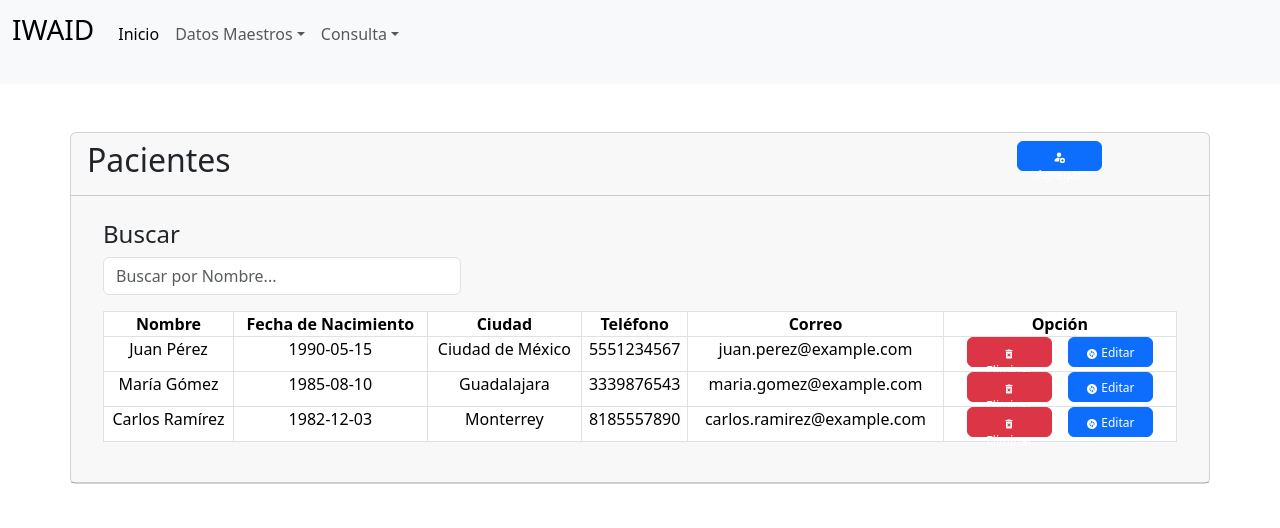
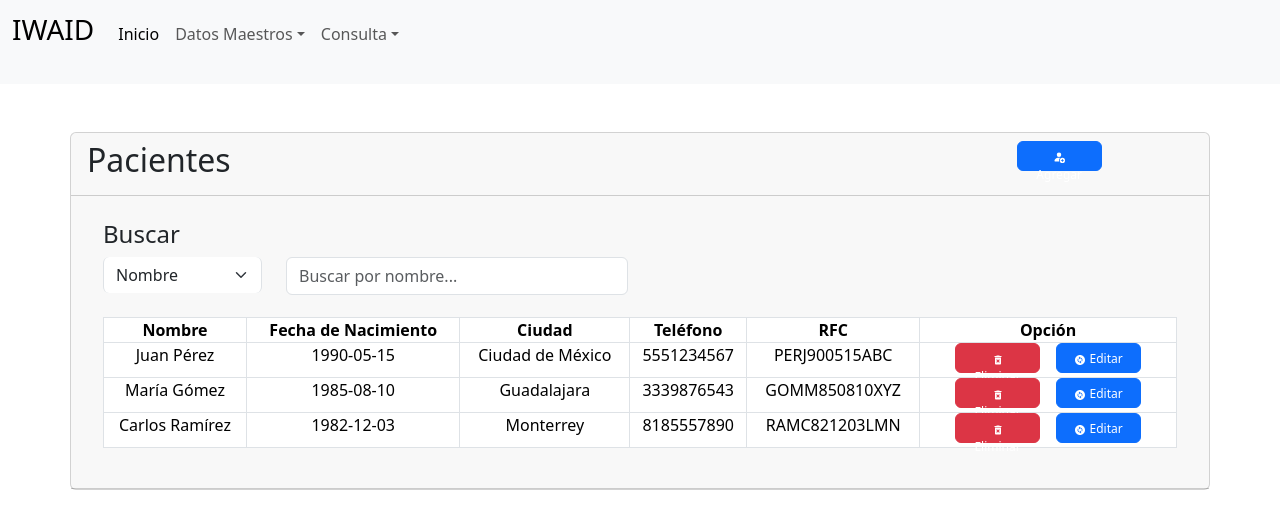
Before and after one commit to Chris-THC/iwaid-ui, a React (Create React App) app: page /patient in a window 1280 px wide. Shown: the top 528 px of the page. Built offline with nearby package versions, Linux system fonts and the light colour scheme.

Commit message:
I added a select that tells the user what data to search for in the table

```diff
--- a/src/Components/Patient/TablePatient.jsx
+++ b/src/Components/Patient/TablePatient.jsx
@@ -22,12 +22,18 @@ export const TablePatient = ({ dataTable }) => {
     "fechaNacimiento",
     "ciudad",
     "telefono",
-    "correo",
+    "rfc",
   ];
   const [searchTerm, setSearchTerm] = useState("");
+  const [searchOption, setSearchOption] = useState("nombre");
+
+  const handleSearchOptionChange = (e) => {
+    setSearchOption(e.target.value);
+    setSearchTerm("");
+  };
 
   const filteredData = dataTable.filter((item) =>
-    item.nombre.toLowerCase().includes(searchTerm.toLowerCase())
+    item[searchOption].toLowerCase().includes(searchTerm.toLowerCase())
   );
 
   return (
@@ -53,21 +59,40 @@ export const TablePatient = ({ dataTable }) => {
           </div>
         </div>
 
-        <div className="card-header col-md-12">
+        <div className="card-header">
           <div className=" card-body table-responsive">
-            <div className="mb-3 table-bordered custom-table col-md-4">
+            <div className="mb-3 table-bordered custom-table ">
               <label>
                 <h4>Buscar</h4>
               </label>
+
+              <div className="row">
+                <div className="col-md-2">
+                  <select
+                    id="selectSearchPatient"
+                    value={searchOption}
+                    onChange={handleSearchOptionChange}
+                    className="form-select mb-2"
+                  >
+                    <option value="nombre">Nombre</option>
+                    <option value="rfc">RFC</option>
+                    <option value="telefono">Número de Teléfono</option>
+                    <option value="correo">Correo</option>
+                  </select>
+                </div>
+
+                <div className="col-md-4">
                   <input
                     id="inputSearchPatient"
                     type="text"
                     autoComplete="off"
                     value={searchTerm}
                     onChange={(e) => setSearchTerm(e.target.value)}
-                placeholder="Buscar por Nombre..."
+                    placeholder={`Buscar por ${searchOption}...`}
                     className="form-control rounded border"
                   />
+                </div>
+              </div>
             </div>
             <table className="table table-bordered custom-table text-center">
               <thead>
@@ -76,7 +101,7 @@ export const TablePatient = ({ dataTable }) => {
                   <th>Fecha de Nacimiento</th>
                   <th>Ciudad</th>
                   <th>Teléfono</th>
-                  <th>Correo</th>
+                  <th>RFC</th>
                   <th>Opción</th>
                 </tr>
               </thead>
--- a/src/Css/TablePatients.css
+++ b/src/Css/TablePatients.css
@@ -20,6 +20,9 @@
   #inputSearchPatient {
     font-size: 12px;
   }
+  #selectSearchPatient {
+    font-size: 12px;
+  }
 }
 
 @media (max-width: 550px) {
@@ -39,6 +42,10 @@
     font-size: 9px;
   }
 
+  #selectSearchPatient {
+    font-size: 9px;
+  }
+
   #btnTables {
     font-size: 9px;
     height: 25px;
```
Lines whose indentation alone changed are shown as unchanged.
